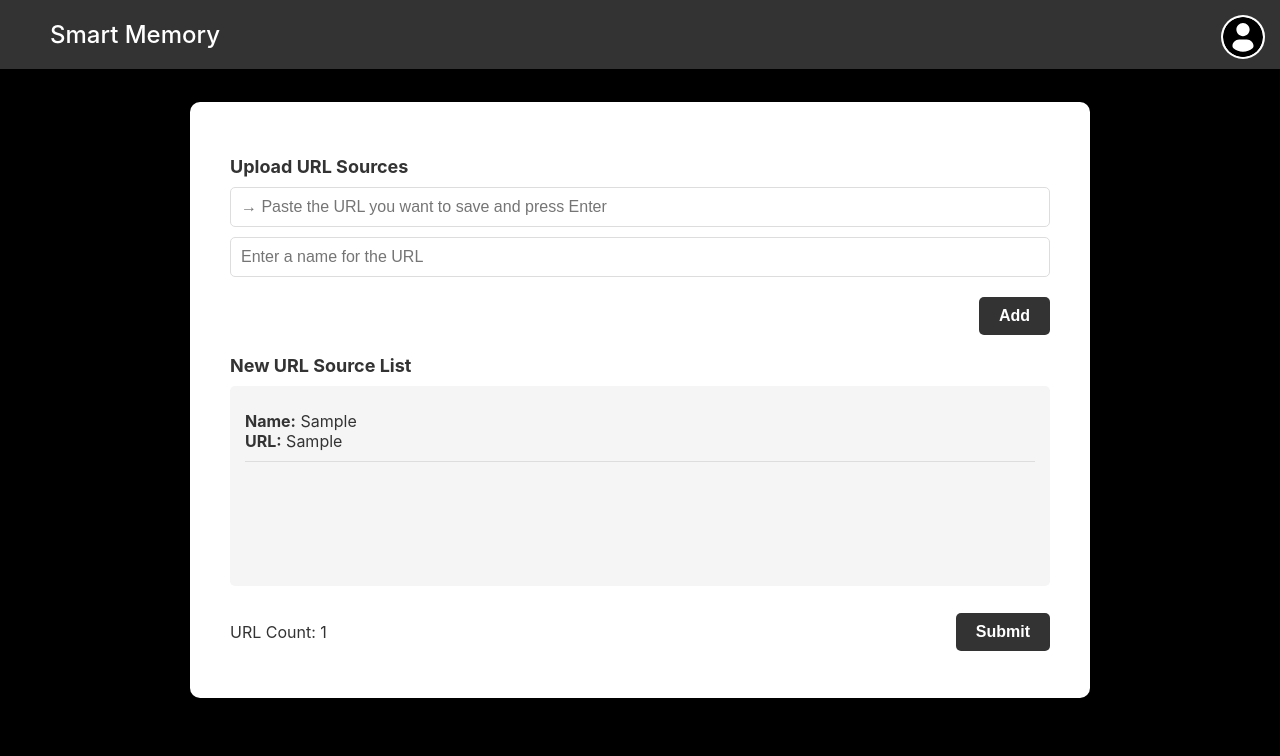
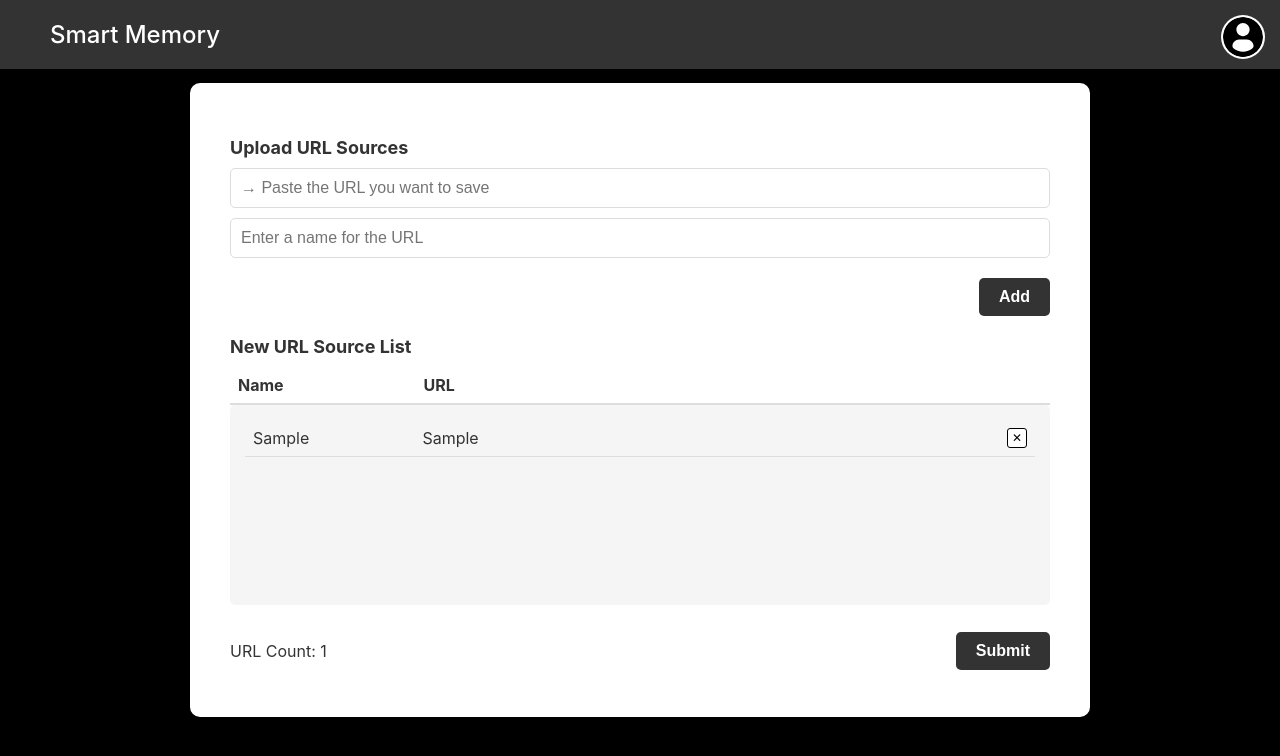
Before and after one commit to zaedaamrin/theta_project, a React (Create React App) app in the folder frontend/: page /add-url-2 in a window 1280 px wide. Both pictures are taken after typing "Sample", "Sample" into the empty fields and a click on the button "Add". Shown: the top 756 px of the page. Built offline with nearby package versions, Linux system fonts and the light colour scheme.

Commit message:
Update URL submission feature with alignment and delete button

```diff
--- a/frontend/src/App.css
+++ b/frontend/src/App.css
@@ -541,3 +541,96 @@ body, html {
   cursor: pointer;
   z-index: 1001;
 }
+
+
+.url-item {
+  display: flex;
+  justify-content: space-between;
+  align-items: center;
+  padding: 8px;
+  border-bottom: 1px solid #ddd;
+}
+
+.delete-button {
+  border: 1px solid black;
+  background-color: white;
+  color: black;
+  font-size: 12px;
+  width: 20px;
+  height: 20px;
+  border-radius: 3px;
+  cursor: pointer;
+  display: flex;
+  align-items: center;
+  justify-content: center;
+  padding: 0;
+}
+
+.delete-button:hover {
+  background-color: #f0f0f0;
+}
+
+.url-list-container {
+  margin-top: 20px;
+}
+
+.url-list-header {
+  display: flex;
+  padding: 8px;
+  font-weight: bold;
+  border-bottom: 2px solid #ddd;
+}
+
+.url-name-header {
+  flex: 0.3;
+  text-align: left;
+}
+
+.url-url-header {
+  flex: 1;
+  text-align: left;
+}
+
+.url-list {
+  max-height: 300px;
+  overflow-y: auto;
+}
+
+.url-item {
+  display: flex;
+  align-items: center;
+  padding: 8px;
+  border-bottom: 1px solid #ddd;
+}
+
+.url-name {
+  flex: 0.3;
+  text-align: left;
+}
+
+.url-url {
+  flex: 1;
+  text-align: left;
+  margin-right: 10px;
+  word-break: break-all;
+}
+
+.delete-button {
+  border: 1px solid black;
+  background-color: white;
+  color: black;
+  font-size: 12px;
+  width: 20px;
+  height: 20px;
+  border-radius: 3px;
+  cursor: pointer;
+  display: flex;
+  align-items: center;
+  justify-content: center;
+  padding: 0;
+  margin-left: 10px;
+}
+
+.delete-button:hover {
+  background-color: #f0f0f0;
+}
--- a/frontend/src/components/URLSubmission.js
+++ b/frontend/src/components/URLSubmission.js
@@ -4,25 +4,27 @@ const URLSubmissionTable = () => {
   const [url, setUrl] = useState('');
   const [urlList, setUrlList] = useState([]);
 
-  // Function to handle adding URL to the list
   const handleAddUrl = () => {
     if (url) {
       setUrlList([...urlList, url]);
-      setUrl(''); // Clear the input after adding
+      setUrl('');
     }
   };
 
-  // Function to handle URL input
   const handleUrlChange = (e) => {
     setUrl(e.target.value);
   };
 
-  // Function to handle submission
+  const handleDeleteUrl = (index) => {
+    const newUrlList = urlList.filter((_, i) => i !== index);
+    setUrlList(newUrlList);
+  };
+
   const handleSubmit = () => {
     if (urlList.length > 0) {
       console.log('Submitted URLs:', urlList);
       alert('URLs submitted successfully!');
-      setUrlList([]); // Clear the list after submission
+      setUrlList([]);
     }
   };
 
@@ -32,11 +34,11 @@ const URLSubmissionTable = () => {
       <div className="url-input-container">
         <input
           type="text"
-          placeholder="→ Paste the URL you want to save and press Enter"
+          placeholder="→ Paste the URL you want to save and press Enter or click add button"
           value={url}
           onChange={handleUrlChange}
           className="url-input"
-          onKeyPress={(e) => e.key === 'Enter' && handleAddUrl()}
+          onKeyDown={(e) => e.key === 'Enter' && handleAddUrl()}
         />
         <button onClick={handleAddUrl} className="add-button">
           Add
@@ -48,6 +50,9 @@ const URLSubmissionTable = () => {
           {urlList.map((url, index) => (
             <div key={index} className="url-item">
               {url}
+              <button onClick={() => handleDeleteUrl(index)} className="delete-button">
+                ✕
+              </button>
             </div>
           ))}
         </div>
--- a/frontend/src/components/URLSubmission2.js
+++ b/frontend/src/components/URLSubmission2.js
@@ -1,4 +1,3 @@
-
 import React, { useState } from 'react';
 
 const URLSubmissionTable2 = () => {
@@ -6,31 +5,32 @@ const URLSubmissionTable2 = () => {
   const [urlName, setUrlName] = useState('');
   const [urlList, setUrlList] = useState([]);
 
-  // Function to handle adding URL and Name to the list
   const handleAddUrl = () => {
     if (url && urlName) {
       setUrlList([...urlList, { url, name: urlName }]);
-      setUrl(''); // Clear the URL input after adding
-      setUrlName(''); // Clear the name input after adding
+      setUrl('');
+      setUrlName('');
     }
   };
 
-  // Function to handle URL input
   const handleUrlChange = (e) => {
     setUrl(e.target.value);
   };
 
-  // Function to handle URL Name input
   const handleUrlNameChange = (e) => {
     setUrlName(e.target.value);
   };
 
-  // Function to handle submission
+  const handleDeleteUrl = (index) => {
+    const newUrlList = urlList.filter((_, i) => i !== index);
+    setUrlList(newUrlList);
+  };
+
   const handleSubmit = () => {
     if (urlList.length > 0) {
       console.log('Submitted URLs:', urlList);
       alert('URLs submitted successfully!');
-      setUrlList([]); // Clear the list after submission
+      setUrlList([]);
     }
   };
 
@@ -40,11 +40,11 @@ const URLSubmissionTable2 = () => {
       <div className="url-input-container">
         <input
           type="text"
-          placeholder="→ Paste the URL you want to save and press Enter"
+          placeholder="→ Paste the URL you want to save"
           value={url}
           onChange={handleUrlChange}
           className="url-input"
-          onKeyPress={(e) => e.key === 'Enter' && handleAddUrl()}
+          onKeyDown={(e) => e.key === 'Enter' && handleAddUrl()}
         />
         <input
           type="text"
@@ -52,6 +52,7 @@ const URLSubmissionTable2 = () => {
           value={urlName}
           onChange={handleUrlNameChange}
           className="url-name-input"
+          onKeyDown={(e) => e.key === 'Enter' && handleAddUrl()} // 检测Enter键
         />
         <button onClick={handleAddUrl} className="add-button">
           Add
@@ -59,11 +60,18 @@ const URLSubmissionTable2 = () => {
       </div>
       <div className="url-list-container">
         <h3 className="url-list-title">New URL Source List</h3>
+        <div className="url-list-header">
+          <span className="url-name-header">Name</span>
+          <span className="url-url-header">URL</span>
+        </div>
         <div className="url-list">
           {urlList.map((item, index) => (
             <div key={index} className="url-item">
-              <strong>Name:</strong> {item.name} <br />
-              <strong>URL:</strong> {item.url}
+              <span className="url-name">{item.name}</span>
+              <span className="url-url">{item.url}</span>
+              <button onClick={() => handleDeleteUrl(index)} className="delete-button">
+                ✕
+              </button>
             </div>
           ))}
         </div>
--- a/frontend/src/pages/RegistrationPage.js
+++ b/frontend/src/pages/RegistrationPage.js
@@ -1,9 +1,19 @@
 import React from 'react';
+import { useNavigate } from 'react-router-dom';
 import Nav from '../components/Nav';
 import '../App.css';
 import InputField from '../components/InputField';
 
 const RegistrationPage = () => {
+  const navigate = useNavigate();
+
+  const handleSubmit = (event) => {
+    event.preventDefault();
+    setTimeout(() => {
+      navigate('/signin');
+    }, 1500);
+  };
+
   return (
     <div className="Registrationpage">
       <Nav />
@@ -12,7 +22,7 @@ const RegistrationPage = () => {
         <div className="registration-box">
           <h2>Account Registration</h2>
 
-          <form autoComplete="off">
+          <form autoComplete="off" onSubmit={handleSubmit}>
             <InputField label="Create your username" type="username" placeholder="enter username" autoComplete="off" />
             <InputField label="Enter your email address" type="email" placeholder="your email address" autoComplete="off" />
             <InputField label="Create your password" type="password" placeholder="enter password" autoComplete="off" />
@@ -21,9 +31,7 @@ const RegistrationPage = () => {
             <button type="submit" className="register-button">
               Sign Up
             </button>
-
           </form>
-
         </div>
       </div>
     </div>
```
